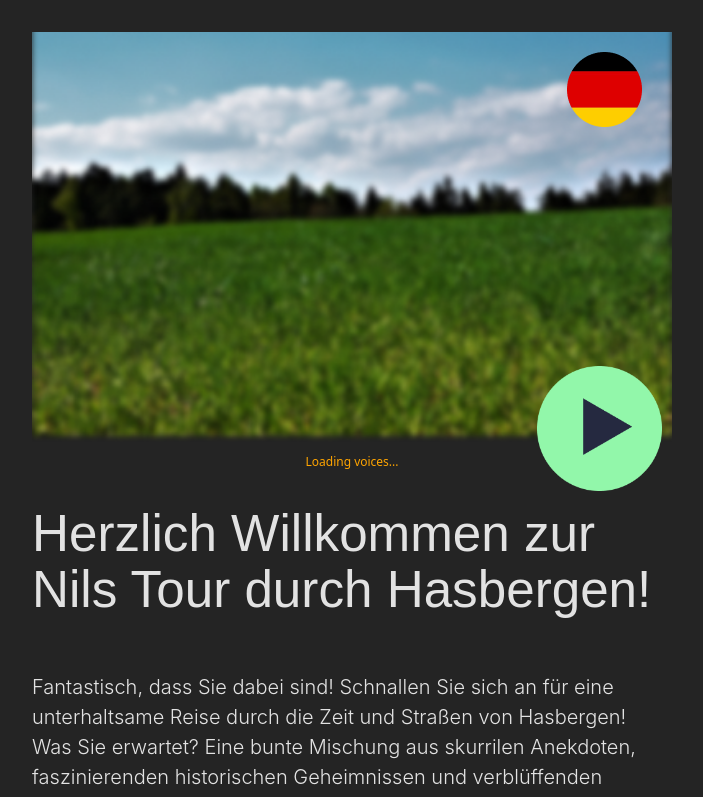
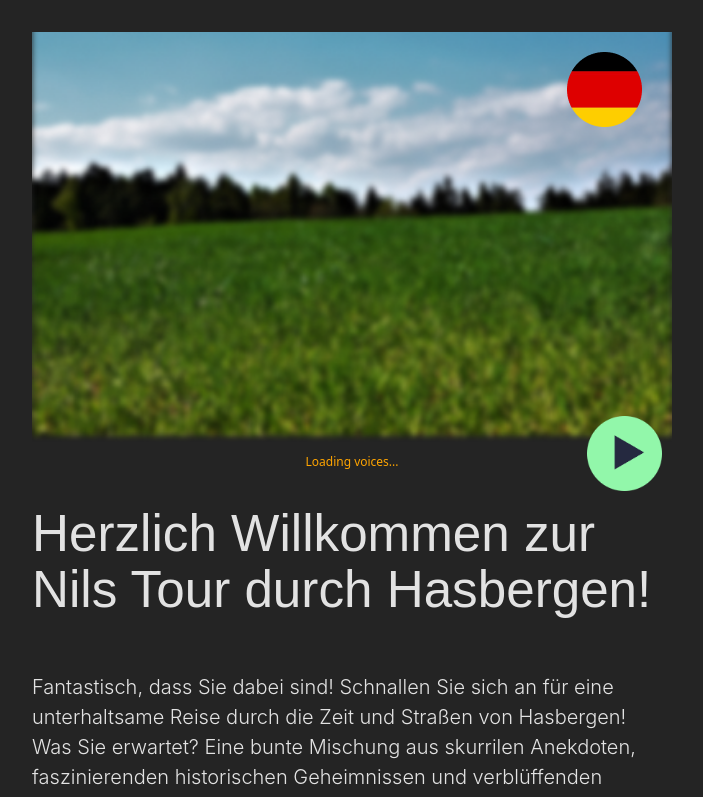
Before and after one commit to levoxtrip/GemeindeEntdecken, a React (Vite) app: page / in a window 1280 px wide. Shown: the top 797 px of the page, without its empty margins (288-991 px from the left). Built offline with nearby package versions, Linux system fonts and the light colour scheme.

Commit message:
fixed light settings

```diff
--- a/src/App.css
+++ b/src/App.css
@@ -60,8 +60,8 @@
   bottom: -20px; /* Adjust as needed */
   right: 10px; /* Adjust as needed */
   z-index: 10; /* Ensure it's above other elements */
-  width:125px;
-  height:125px;
+  width:75px;
+  height:75px;
 }
 
 /* .lang-btn{
```
